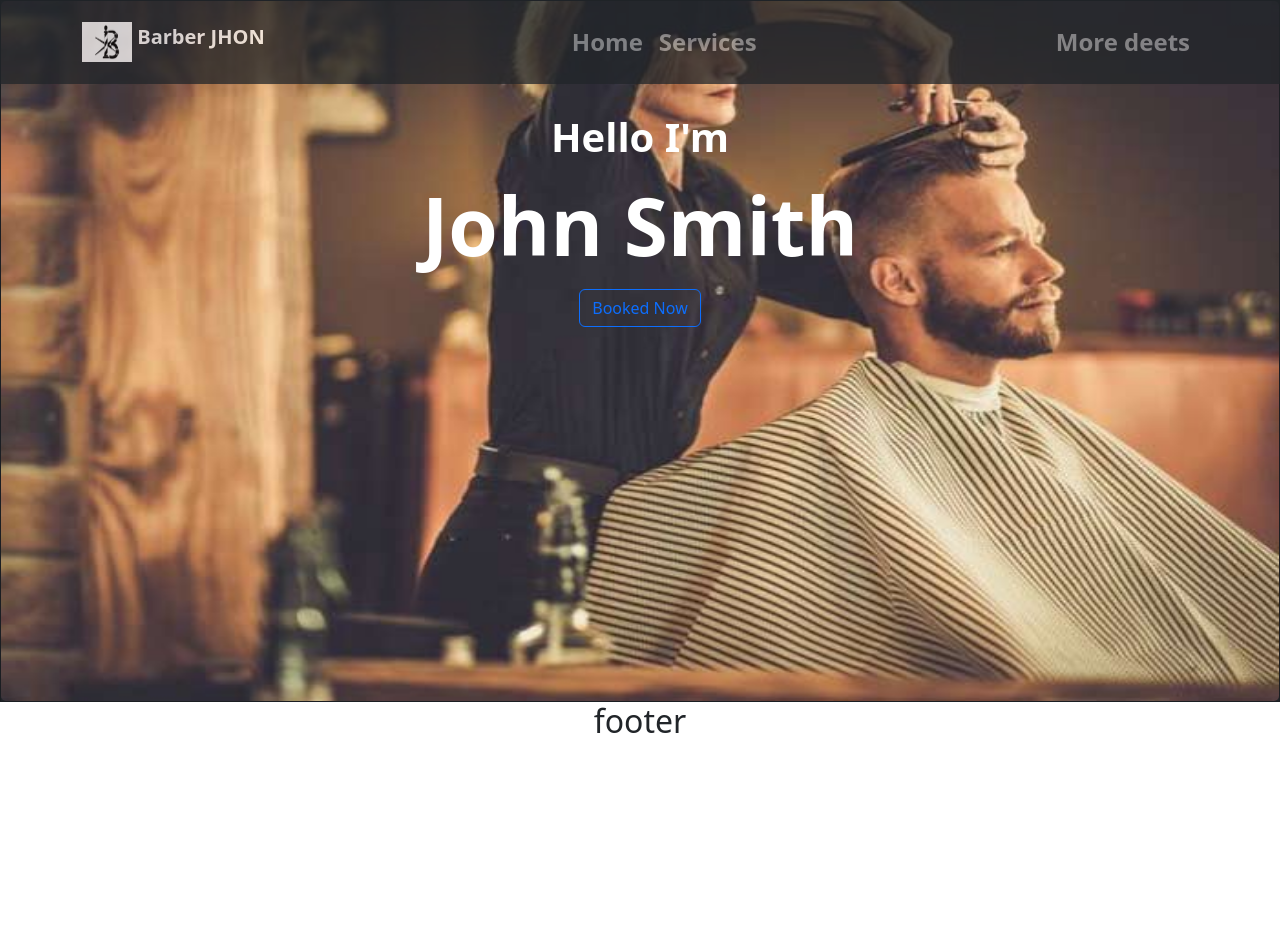
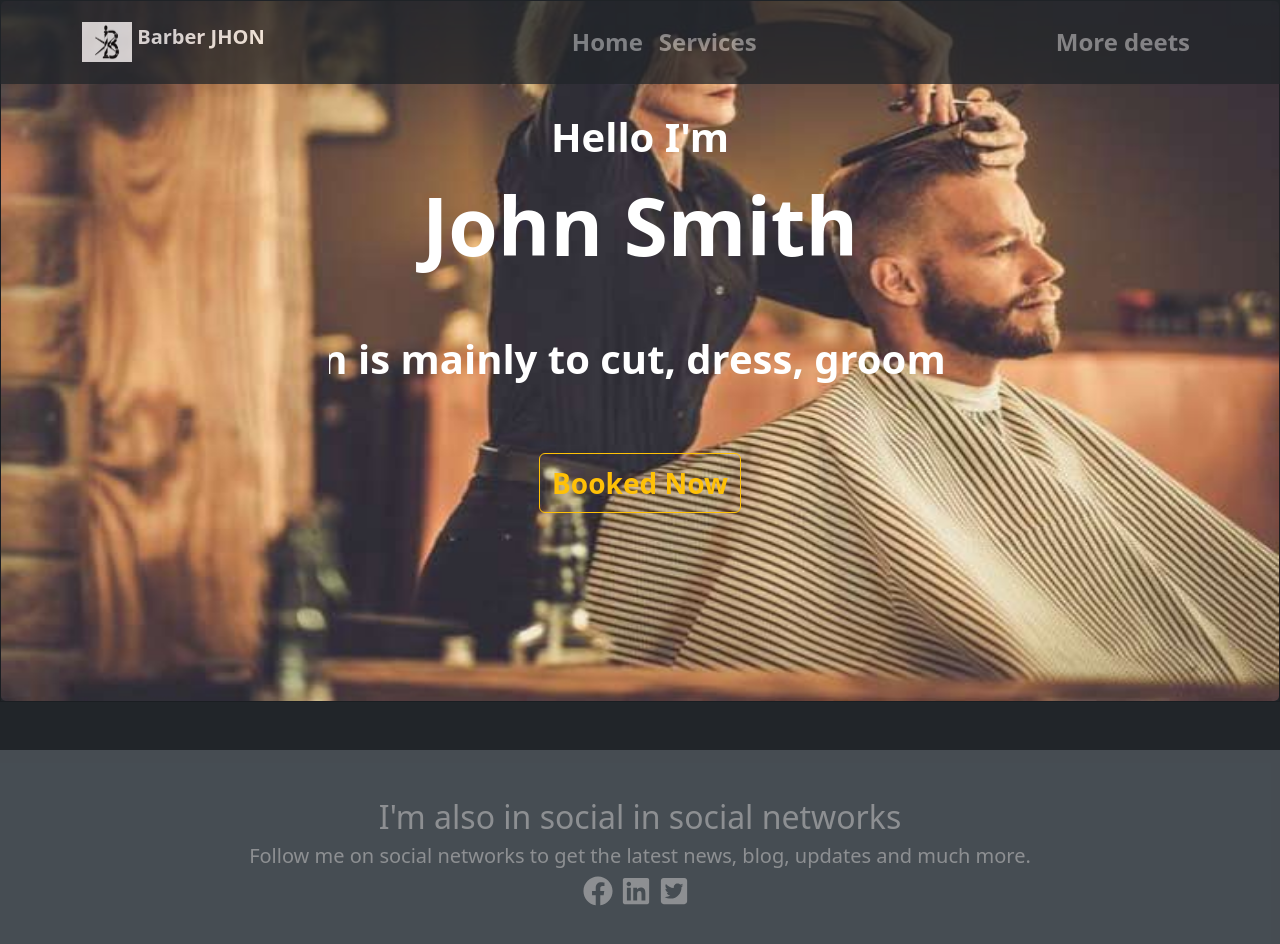
Before and after one commit to noor16mustafa/barber-jhon-client-repo, a React (Create React App) app: page / in a window 1280 px wide. Shown: the top 944 px of the page. Before the commit the page ends 800 px from the top, so only its background shows below. Built offline with nearby package versions, Linux system fonts and the light colour scheme.

Commit message:
footer added

```diff
--- a/package.json
+++ b/package.json
@@ -11,7 +11,9 @@
     "react": "^18.2.0",
     "react-bootstrap": "^2.6.0",
     "react-dom": "^18.2.0",
+    "react-fast-marquee": "^1.3.5",
     "react-hot-toast": "^2.4.0",
+    "react-icons": "^4.6.0",
     "react-router-dom": "^6.4.3",
     "react-scripts": "5.0.1",
     "swiper": "^8.4.4",
--- a/src/Pages/Home/Home.js
+++ b/src/Pages/Home/Home.js
@@ -1,5 +1,6 @@
 import React from 'react';
 import { Button, Card } from 'react-bootstrap';
+import Marquee from 'react-fast-marquee';
 import image from '../../assets/barbar1.jpg'
 
 const Home = () => {
@@ -10,10 +11,11 @@ const Home = () => {
                 <Card.ImgOverlay>
                     <Card.Title className='mt-5 pt-5 fs-1 fw-semibold'>Hello I'm</Card.Title>
                     <Card.Title className='pt-2 fw-bold' style={{ fontSize: '5rem' }}>John Smith</Card.Title>
-                    <Card.Text>
+                    <Card.Text className='py-5 fs-1 fw-semibold w-50 mx-auto'>
+                        <Marquee> My occupation is mainly to cut, dress, groom style and shave men's and boys' hair or beards. </Marquee>
 
                     </Card.Text>
-                    <Card.Text><Button variant='outline-primary'>Booked Now</Button></Card.Text>
+                    <Card.Text><Button variant='outline-warning' className='py-2 fw-bold fs-3'>Booked Now</Button></Card.Text>
                 </Card.ImgOverlay>
             </Card>
         </div>
--- a/src/layout/Main/Main.js
+++ b/src/layout/Main/Main.js
@@ -5,7 +5,7 @@ import Header from '../../shared/Header';
 
 const Main = () => {
     return (
-        <div>
+        <div className='bg-dark'>
             <Header></Header>
             <Outlet></Outlet>
             <Footer></Footer>
--- a/src/shared/Footer/Footer.js
+++ b/src/shared/Footer/Footer.js
@@ -1,9 +1,16 @@
 import React from 'react';
+import { FaFacebook, FaLinkedin, FaTwitterSquare } from 'react-icons/fa';
 
 const Footer = () => {
     return (
-        <div>
-            <h2>footer</h2>
+        <div className='mt-5 py-5 bg-secondary opacity-50'>
+            <div className='text-light'>
+                <h2>I'm also in social in social networks</h2>
+                <h5>Follow me on social networks to get the latest news, blog, updates and much more.</h5>
+                <FaFacebook className='me-2' style={{ width: '30px', height: '30px' }}></FaFacebook>
+                <FaLinkedin className='me-2' style={{ width: '30px', height: '30px' }}></FaLinkedin>
+                <FaTwitterSquare className='me-2' style={{ width: '30px', height: '30px' }}></FaTwitterSquare>
+            </div>
         </div>
     );
 };
```
Also changed, not shown: src/Pages/Login/Login.js (added), src/Pages/Register/Register.js (added), 1 other file (tests, documents, lock files or other folders).
